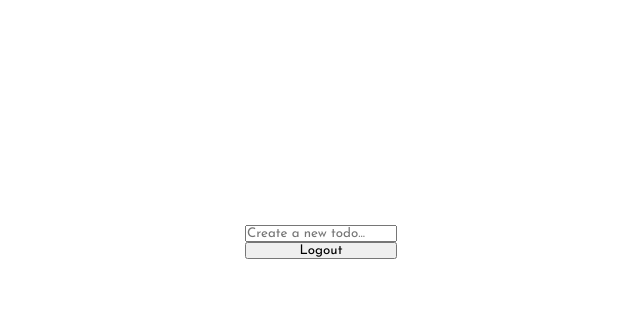
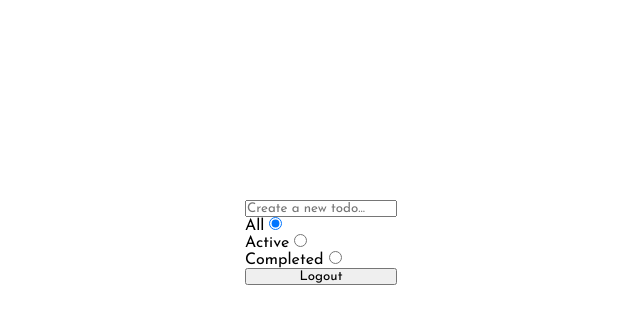
Before and after one commit to AngryMorrocoy/fullstack-todo-app, a Django app: page / in a window 1280 px wide. Shown: the part 158-482 px from the top of the page, without its empty margins (319-959 px from the left). Run offline with Django 4.2, Linux system fonts and the light colour scheme; the visitor is signed in with stand-in values (Sample User, id 1).

Commit message:
Filter on frontend is working :D

```diff
--- a/front/static/js/index.js
+++ b/front/static/js/index.js
@@ -8,7 +8,7 @@ async function getTodos() {
 function handleTodoListClick(target, onSuccess) {
   const todoID = target.parentElement.id.replace('todo-', '');
   if (target.type === 'checkbox') {
-    updateTodo(todoID, target.checked);
+    updateTodo(todoID, target.checked, onSuccess);
   } else if (target.classList.contains('delete-todo')) {
     deleteTodo(todoID, onSuccess);
   }
@@ -20,14 +20,14 @@ function deleteTodo(todoID, onSuccess) {
   axios.delete(url).then(onSuccess);
 }
 
-function updateTodo(todoID, completed) {
+function updateTodo(todoID, completed, onSuccess) {
   const url = `${basePath}/api/todos/${todoID}/`;
 
   axios
     .patch(url, {
       completed,
     })
-    .then(getTodos);
+    .then(onSuccess);
 }
 
 function createTodo(title, onSuccess) {
--- a/front/templates/front/index.html
+++ b/front/templates/front/index.html
@@ -28,11 +28,26 @@
 <ul
   @click="handleTodoListClick($event.target, () => $dispatch('reget-todos'))"
   x-data="{
-    todos: []
+    filter: 'all',
+    todos: [],
+    async refetchTodos() {
+      this.todos = await getTodos()
+    },
+    filterTodos() {
+      if (this.filter === 'all') return this.todos
+
+      const filterFunc = this.filter === 'active' ?
+        (todo) => !todo.completed :
+        (todo) => todo.completed;
+
+      return this.todos.filter(filterFunc);
+    }
   }"
-  x-init="todos = await getTodos()"
-  @reget-todos.window="todos = await getTodos()" >
-  <template x-for="todo in todos">
+  x-init="refetchTodos()"
+  @reget-todos.window="refetchTodos()"
+  @update-filter.window="filter = $event.detail.newFilter"
+  >
+  <template x-for="todo in filterTodos()">
     <li :id="`todo-${todo.id}`">
       <input type="checkbox" :checked="todo.completed" class="edit-todo">
       <span x-text="todo.title"></span>
@@ -41,6 +56,46 @@
   </template>
 </ul>
 
+<div
+  x-data="{filter: 'filter-all'}"
+  x-effect="$dispatch(
+    'update-filter',
+    {newFilter: filter.replace('filter-', '')}
+  )"
+>
+  <div>
+    <label for="filter-all">All</label>
+    <input
+      id="filter-all"
+      type="radio"
+      name="filter"
+      value="filter-all"
+      x-model="filter"
+      checked
+      >
+  </div>
+  <div>
+    <label for="filter-all">Active</label>
+    <input
+      id="filter-active"
+      type="radio"
+      name="filter"
+      value="filter-active"
+      x-model="filter"
+      >
+  </div>
+  <div>
+    <label for="filter-all">Completed</label>
+    <input
+      id="filter-completed"
+      type="radio"
+      name="filter"
+      value="filter-completed"
+      x-model="filter"
+      >
+  </div>
+</div>
+
 <button x-data="" @click="authFunc('logout')">Logout</button>
 
 {% endblock %}
```
